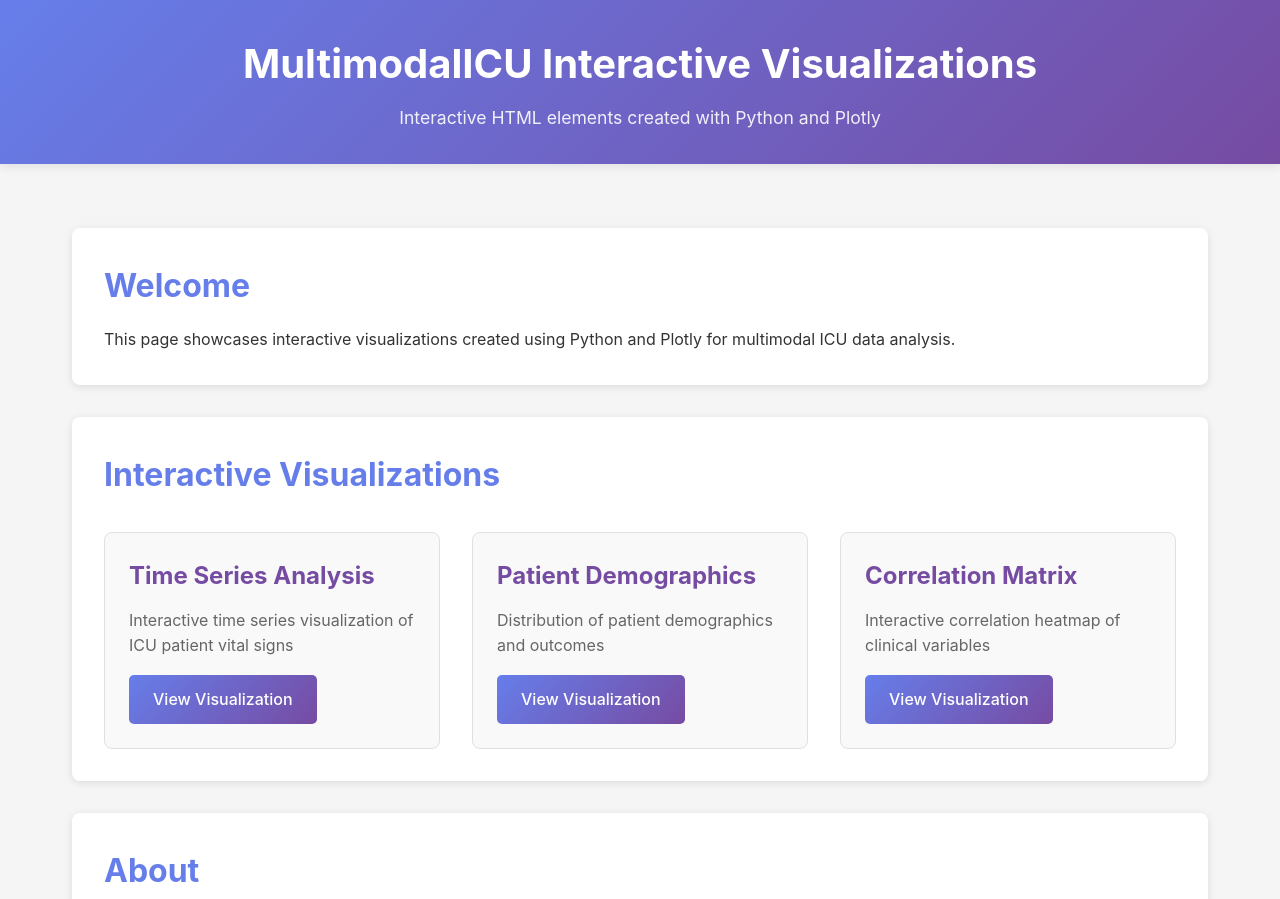
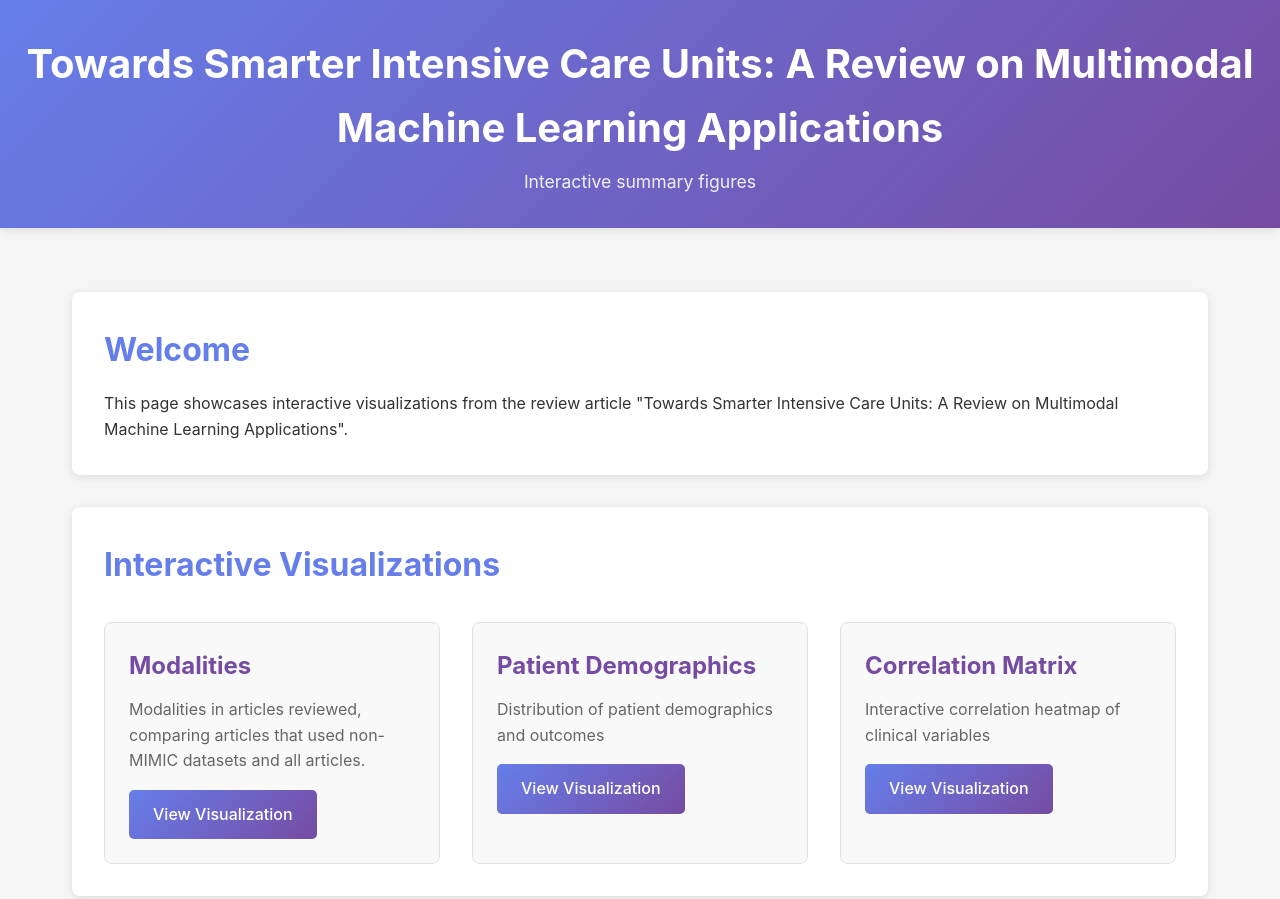
Before and after one commit to amendozag88/multimodalICU, a plain HTML site: page index.html in a window 1280 px wide. Shown: the top 899 px of the page. Drawn offline with Linux system fonts and the light colour scheme.

Commit message:
Update title and content for ICU review article

```diff
--- a/index.html
+++ b/index.html
@@ -3,29 +3,29 @@
 <head>
     <meta charset="UTF-8">
     <meta name="viewport" content="width=device-width, initial-scale=1.0">
-    <title>MultimodalICU - Interactive Visualizations</title>
+    <title>Towards Smarter Intensive Care Units: A Review on Multimodal Machine Learning Applications</title>
     <link rel="stylesheet" href="styles.css">
 </head>
 <body>
     <header>
-        <h1>MultimodalICU Interactive Visualizations</h1>
-        <p>Interactive HTML elements created with Python and Plotly</p>
+        <h1>Towards Smarter Intensive Care Units: A Review on Multimodal Machine Learning Applications</h1>
+        <p>Interactive summary figures</p>
     </header>
 
     <main>
         <div class="container">
             <section class="intro">
                 <h2>Welcome</h2>
-                <p>This page showcases interactive visualizations created using Python and Plotly for multimodal ICU data analysis.</p>
+                <p>This page showcases interactive visualizations from the review article "Towards Smarter Intensive Care Units: A Review on Multimodal Machine Learning Applications".</p>
             </section>
 
             <section class="visualizations">
                 <h2>Interactive Visualizations</h2>
                 <div class="viz-grid">
                     <div class="viz-card">
-                        <h3>Time Series Analysis</h3>
-                        <p>Interactive time series visualization of ICU patient vital signs</p>
-                        <a href="visualizations/timeseries.html" class="btn">View Visualization</a>
+                        <h3>Modalities</h3>
+                        <p>Modalities in articles reviewed, comparing articles that used non-MIMIC datasets and all articles.</p>
+                        <a href="visualizations/modalities.html" class="btn">View Visualization</a>
                     </div>
 
                     <div class="viz-card">
```
